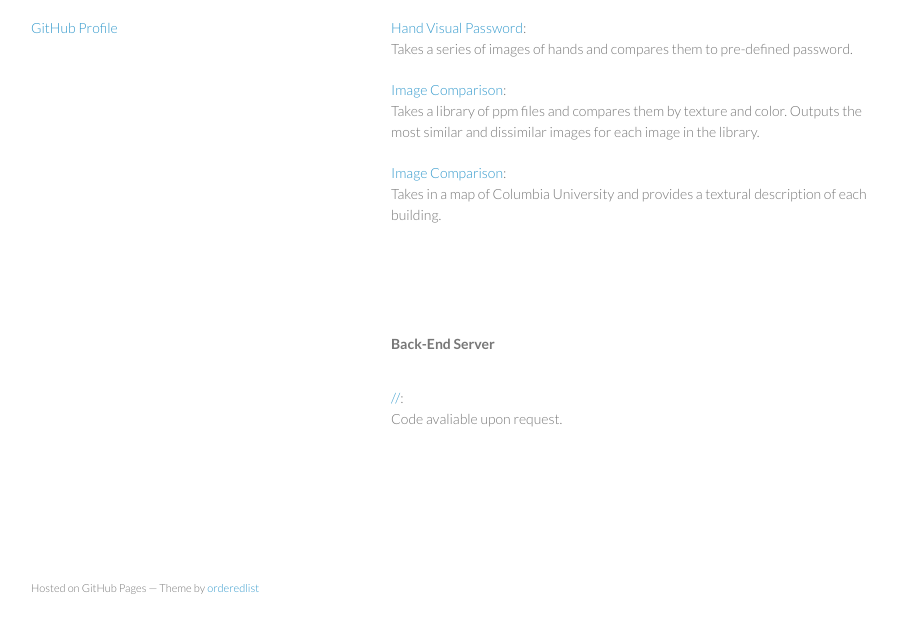
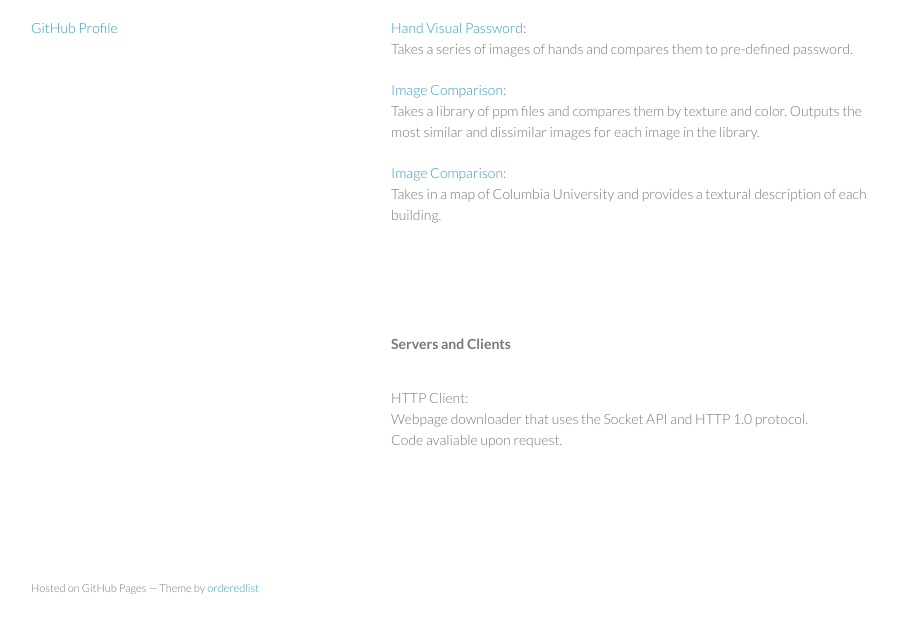
Before and after one commit to verasveras/verasveras.github.io, a plain HTML site: page index.html in a window 1280 px wide. Shown: the part 133-766 px from the top of the page, without its empty margins (179-1076 px from the left). Drawn offline with Linux system fonts and the light colour scheme.

Commit message:
Update index.html

```diff
--- a/index.html
+++ b/index.html
@@ -33,8 +33,9 @@
       </section>
 
       <section>
-        <p><b><font size="14"></font>Back-End Server</font></b></p>
-        <p><a href="https://github.com/verasveras/Hand-Visual-Password">//</a>:<br>
+        <p><b><font size="14"></font>Servers and Clients </font></b></p>
+        <p>HTTP Client:<br>
+        Webpage downloader that uses the Socket API and HTTP 1.0 protocol. <br>
         Code avaliable upon request.</p><br>
       </section>
       <footer>
```
